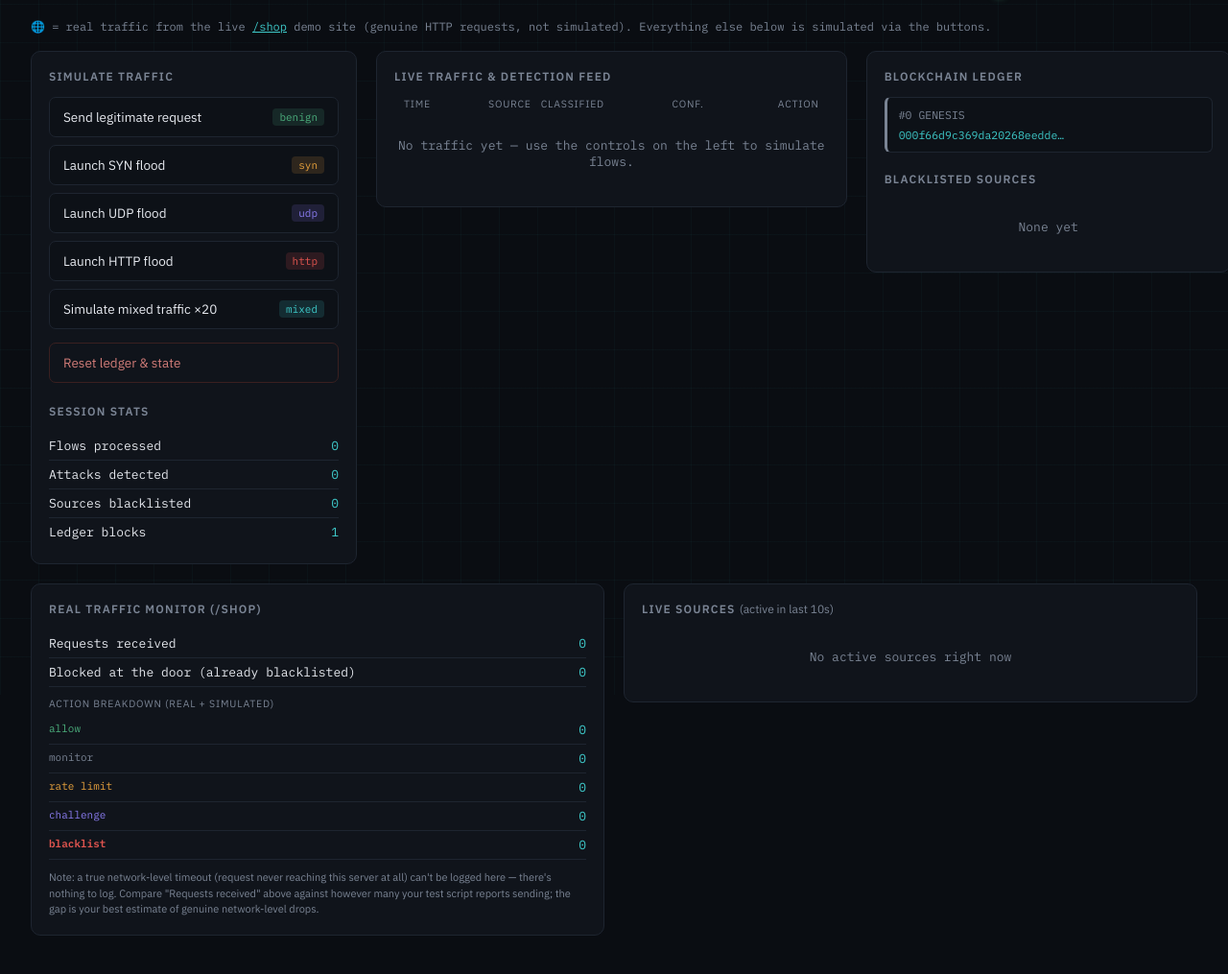
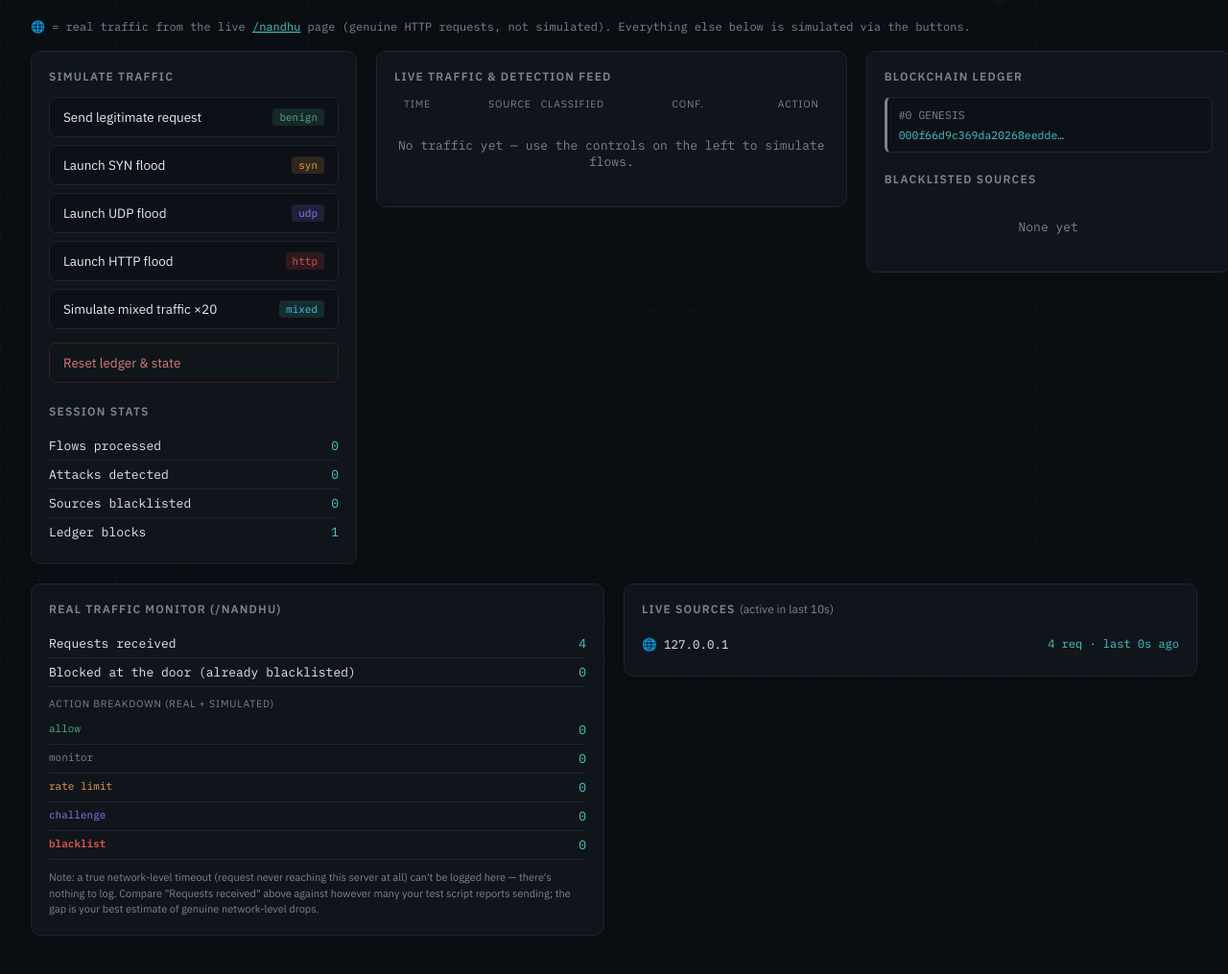
Before and after one commit to impenetrablepilot/Ddos, a Flask app: page / in a window 1280 px wide. Shown: the part 76-1091 px from the top of the page at 96% size. Run offline with Flask 3, Linux system fonts and the light colour scheme; parts of the project's set-up code (start-up, migrations or seed data) failed here and were passed over.

Commit message:
Add files via upload

```diff
--- a/templates/index.html
+++ b/templates/index.html
@@ -158,7 +158,7 @@
     </div>
   </header>
   <div style="margin: -8px 0 18px; font-family: var(--mono); font-size: 12px; color: var(--text-dim);">
-    🌐 = real traffic from the live <a href="/shop/" target="_blank" style="color: var(--cyan);">/shop</a> demo site (genuine HTTP requests, not simulated). Everything else below is simulated via the buttons.
+    🌐 = real traffic from the live <a href="/nandhu/" target="_blank" style="color: var(--cyan);">/nandhu</a> page (genuine HTTP requests, not simulated). Everything else below is simulated via the buttons.
   </div>
 
   <div class="grid">
@@ -205,7 +205,7 @@
   <div class="grid" style="grid-template-columns: 1fr 1fr; margin-top: 20px;">
     <!-- REAL TRAFFIC MONITOR -->
     <div class="panel">
-      <h2>Real Traffic Monitor (/shop)</h2>
+      <h2>Real Traffic Monitor (/nandhu)</h2>
       <div class="stat-row"><span>Requests received</span><span class="v" id="statReceived">0</span></div>
       <div class="stat-row"><span>Blocked at the door (already blacklisted)</span><span class="v" id="statBlockedFastpath">0</span></div>
       <div style="margin: 10px 0 6px; font-size: 10.5px; color: var(--text-dim); text-transform: uppercase; letter-spacing: 0.8px;">Action breakdown (real + simulated)</div>
```
